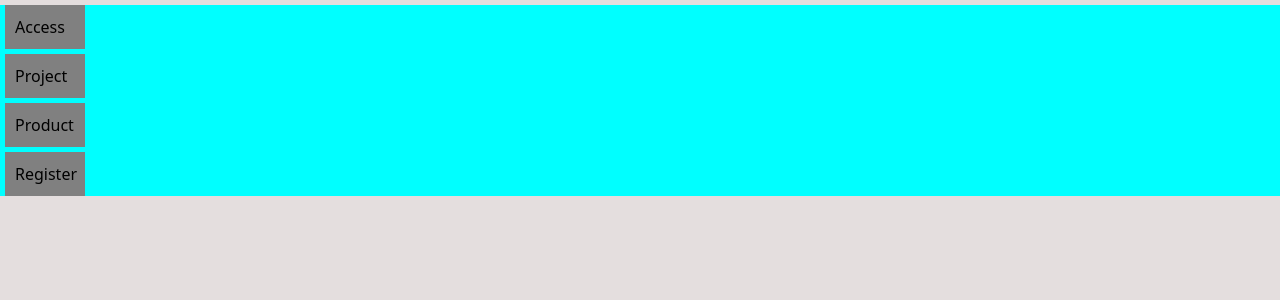
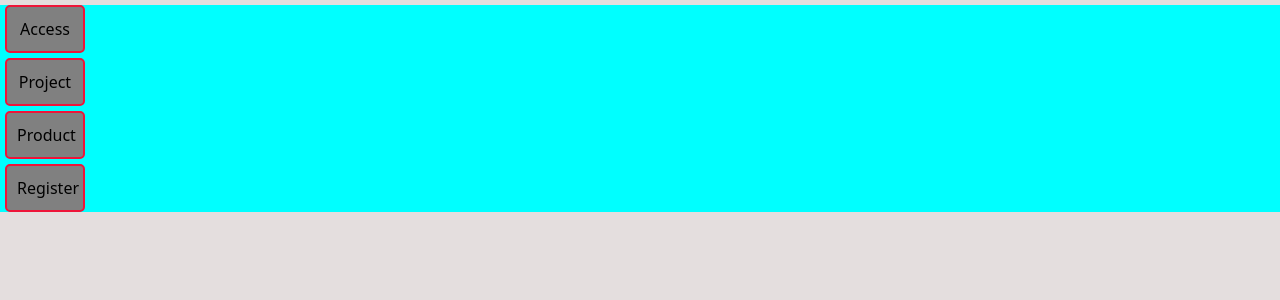
Before and after one commit to Preciousnnebuogor/Online--Store-, a Next.js app: page /tutorial in a window 1280 px wide. Shown: the top 300 px of the page. Built offline with nearby package versions, Linux system fonts and the light colour scheme.

Commit message:
new product

```diff
--- a/src/components/toturial/css.module.scss
+++ b/src/components/toturial/css.module.scss
@@ -1,10 +1,18 @@
 .link {
   background-color: aqua;
 
-  ul li {
+  ul li a {
     background-color: grey;
     margin: 5px;
     width: 80px;
     padding: 10px;
+    text-align: center;
+    border: 2px solid rgb(238, 21, 57);
+    border-radius: 5px;
+    display: block;
+  }
+
+  ul li a:hover {
+    background-color: rgb(13, 235, 65);
   }
 }
```
